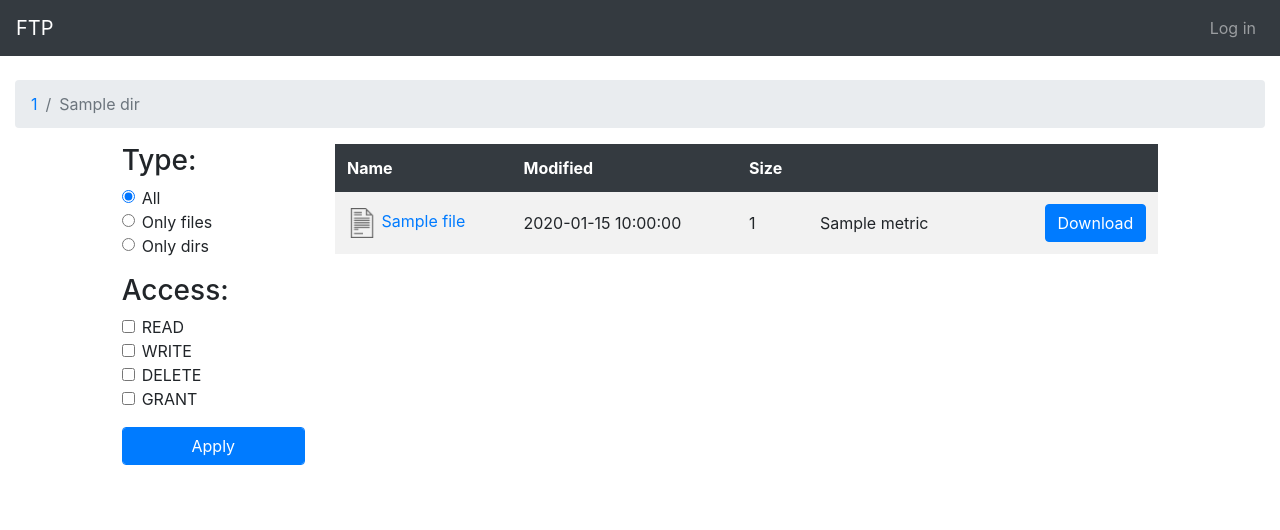
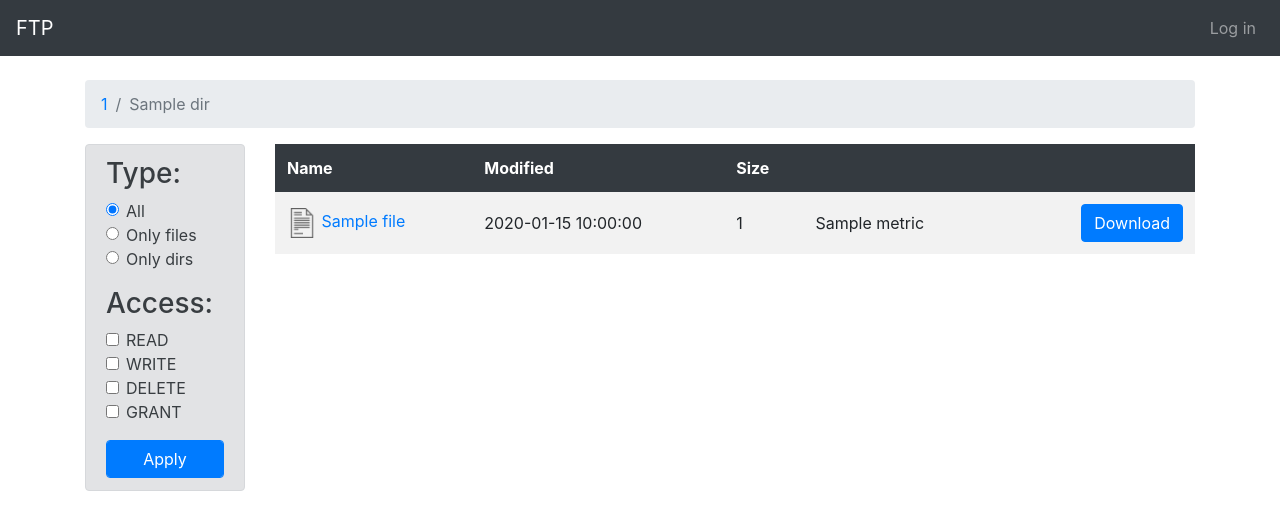
Before and after one commit to AleksandrKovshariov/Client, a Flask app: template templates/files/files.html in a window 1280 px wide. Shown: the top 530 px of the page. Run offline with Flask 2, Linux system fonts and the light colour scheme; the template is opened without the code that fills it: most values are stand-ins (such as "Sample title", 1, 10 or a date in 2020); some libraries are stand-ins or nearby versions.

Commit message:
Change filters design

```diff
--- a/templates/files/files.html
+++ b/templates/files/files.html
@@ -7,7 +7,7 @@
 
 {% block content %}
 <br>
-<div class="container-fluid">
+<div class="container">
   <nav aria-label="breadcrumb">
       <ol class="breadcrumb">
         {% for d in path %}
@@ -17,9 +17,8 @@
       </ol>
   </nav>
   <div class="row">
-      <div class="col-lg-1">
-      </div>
-      <form method="get" class="col-sm-4 col-lg-2">
+      <div class="col-sm-2">
+        <form method="get" class="alert alert-secondary">
           <div class="form-group">
             <h3>Type:</h3>
             <div class="form-check">
@@ -70,7 +69,8 @@
           </div>
           <input type="submit" value="Apply" class="btn btn-primary form-control">
         </form>
-      <div class="col-sm-8 col-lg-8 justify-content-md-center align-items-center">
+      </div>
+      <div class="col-sm-10 justify-content-md-center align-items-center">
         <table class="table table-striped table-borderless">
           <thead class="thead-dark">
             <tr>
@@ -125,8 +125,6 @@
               {% endfor %}
         </table>
       </div>
-      <div class="col-lg-1">
-      </div>
   </div>
 </div>
 {% endblock %}
```
Lines whose indentation alone changed are shown as unchanged.
